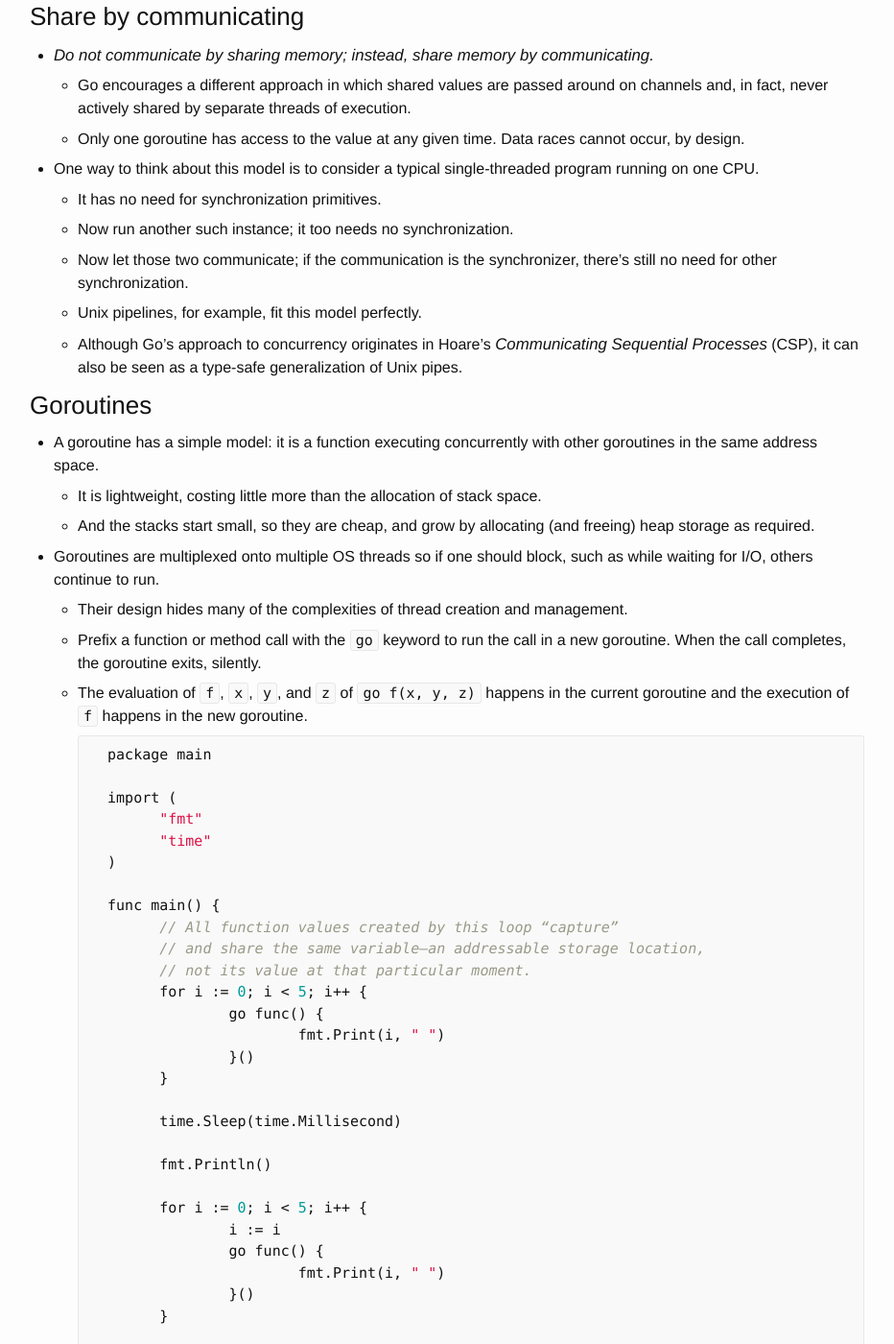
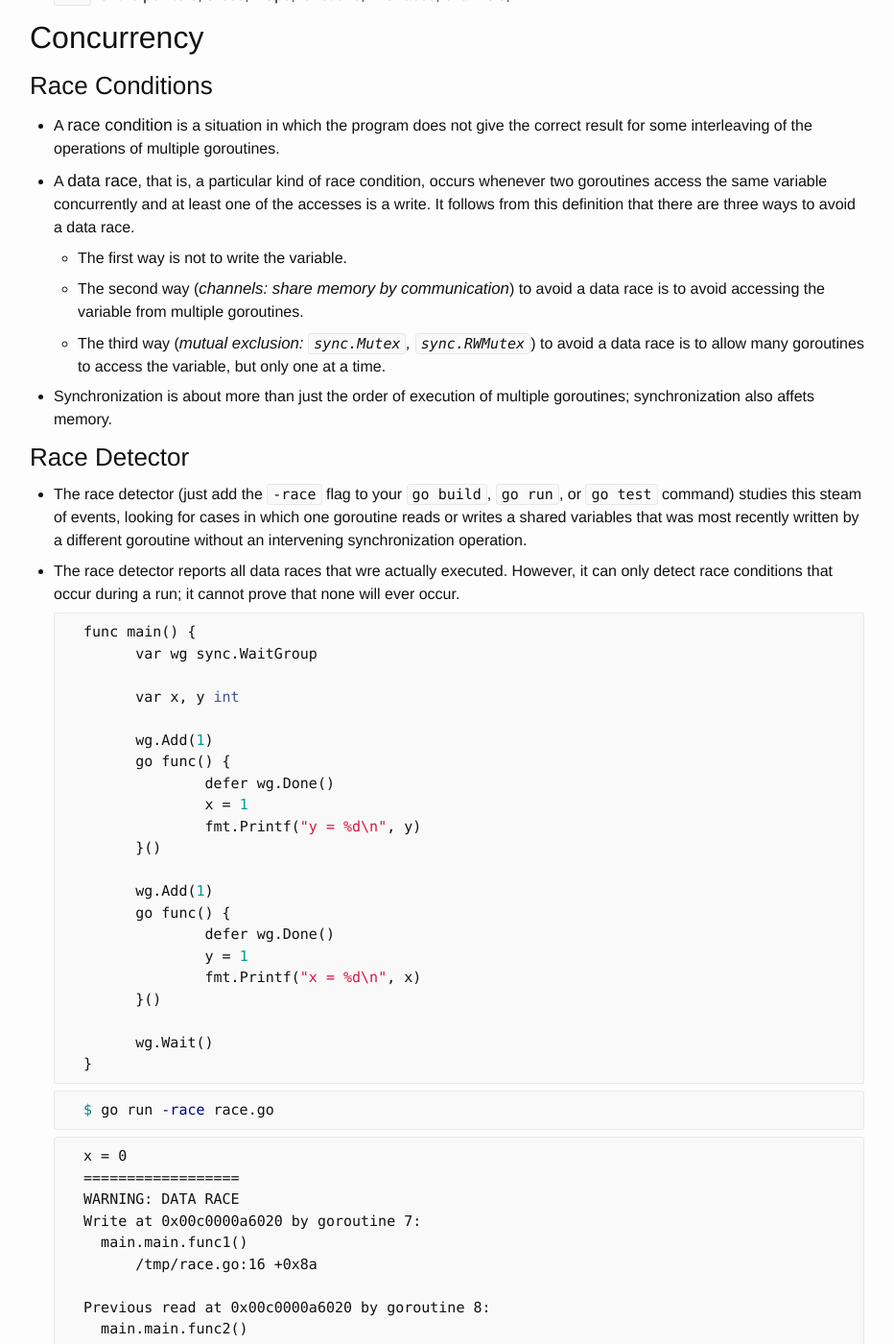
Before and after one commit to ousiax/ousiax.github.io, a Jekyll site: the page built from _posts/2020-04-07-golang-learning-notes.md, in a window 1280 px wide and 1400 px high, scrolled down 23585 px. Shown: the whole window at 96% size, without its empty margins (174-1106 px from the left). Built offline with Jekyll 4.4.1, drawn with Linux system fonts in a browser that asks for light colours; some of the changed text lies outside the part shown.

Commit message:
Update 2020-04-07-golang-learning-notes.md
- Concurrency with Shared Variables

````diff
--- a/_posts/2020-04-07-golang-learning-notes.md
+++ b/_posts/2020-04-07-golang-learning-notes.md
@@ -1106,6 +1106,119 @@ The zero value is:
 
 ## Concurrency
 
+### Race Conditions
+
+- A **race condition** is a situation in which the program does not give the correct result for some interleaving of the operations of multiple goroutines.
+
+- A **data race**, that is, a particular kind of race condition, occurs whenever two goroutines access the same variable concurrently and at least one of the accesses is a write. It follows from this definition that there are three ways to avoid a data race.
+
+    - The first way is not to write the variable.
+
+    - The second way (*channels: share memory by communication*) to avoid a data race is to avoid accessing the variable from multiple goroutines.
+
+    - The third way (*mutual exclusion: `sync.Mutex`, `sync.RWMutex`*) to avoid a data race is to allow many goroutines to access the variable, but only one at a time.
+
+- Synchronization is about more than just the order of execution of multiple goroutines; synchronization also affets memory.
+
+### Race Detector
+
+- The race detector (just add the `-race` flag to your `go build`, `go run`, or `go test` command) studies this steam of events, looking for cases in which one goroutine reads or writes a shared variables that was most recently written by a different goroutine without an intervening synchronization operation.
+
+- The race detector reports all data races that wre actually executed. However, it can only detect race conditions that occur during a run; it cannot prove that none will ever occur.
+
+    ```go
+    func main() {
+    	var wg sync.WaitGroup
+
+    	var x, y int
+
+    	wg.Add(1)
+    	go func() {
+    		defer wg.Done()
+    		x = 1
+    		fmt.Printf("y = %d\n", y)
+    	}()
+
+    	wg.Add(1)
+    	go func() {
+    		defer wg.Done()
+    		y = 1
+    		fmt.Printf("x = %d\n", x)
+    	}()
+
+    	wg.Wait()
+    }
+    ```
+
+    ```sh
+    $ go run -race race.go
+    ```
+
+    ```none
+    x = 0
+    ==================
+    WARNING: DATA RACE
+    Write at 0x00c0000a6020 by goroutine 7:
+      main.main.func1()
+          /tmp/race.go:16 +0x8a
+
+    Previous read at 0x00c0000a6020 by goroutine 8:
+      main.main.func2()
+          /tmp/race.go:24 +0xaa
+
+    Goroutine 7 (running) created at:
+      main.main()
+          /tmp/race.go:14 +0x119
+
+    Goroutine 8 (finished) created at:
+      main.main()
+          /tmp/race.go:21 +0x166
+    ==================
+    ==================
+    WARNING: DATA RACE
+    Read at 0x00c0000a6028 by goroutine 7:
+      main.main.func1()
+          /tmp/race.go:17 +0xaa
+
+    Previous write at 0x00c0000a6028 by goroutine 8:
+      main.main.func2()
+          /tmp/race.go:23 +0x8a
+
+    Goroutine 7 (running) created at:
+      main.main()
+          /tmp/race.go:14 +0x119
+
+    Goroutine 8 (finished) created at:
+      main.main()
+          /tmp/race.go:21 +0x166
+    ==================
+    y = 1
+    Found 2 data race(s)
+    exit status 66
+    ```
+
+### Happen before
+
+- Within a single goroutine, reads and writes must behave as if they executed in the order specified by the program.
+
+- That is, compilers and processors may reorder the reads and writes executed within a single goroutine only when the reordering does not change the behavior within that goroutine as defined by the language specification.
+
+- Because of this reordering, the execution order observed by one goroutine may differ from the order perceived by another.
+
+    - For example, if one goroutine executes `a = 1; b = 2`;, another might observe the updated value of `b` before the updated value of `a`.
+
+- To specify the requirements of reads and writes, we define **happens before**, a partial order on the execution of memory operations in a Go program.
+
+    - If event *e1* happens before event *e2*, then we say that *e2* happens after *e1*.
+
+    - Also, if *e1* does not happen before *e2* and does not happen after *e2*, then we say that *e1* and *e2* **happen concurrently**.
+
+- Within a single goroutine, the happens-before order is the order expressed by the program.
+
+- Programs that modify data being simultaneously accessed by multiple goroutines must serialize such access.
+
+- To serialize access, protect the data with **channel operations** or other **synchronization primitives** such as those in the `sync` and `sync/atomic` packages.
+
 ### Share by communicating
 
 - *Do not communicate by sharing memory; instead, share memory by communicating.*
@@ -1323,7 +1436,9 @@ The zero value is:
 1. [https://golang.google.cn/ref/spec#Iota](https://golang.google.cn/ref/spec#Iota)
 1. [https://stackoverflow.com/questions/24790175/when-is-the-init-function-run](https://stackoverflow.com/questions/24790175/when-is-the-init-function-run)
 1. [https://golang.google.cn/doc/effective\_go.html](https://golang.google.cn/doc/effective_go.html)
+1. [https://golang.google.cn/ref/mem](https://golang.google.cn/ref/mem)
 1. [Capturing Iteration Variables in Go Language](/2017/05/15/capturing-iteration-variables-in-go-language/)
 1. [Errors in Go language](/2017/05/15/errors-in-go-language/)
 1. [Object-oriented Programming in Go Language](/2017/05/21/object-oriented-programming-in-go-language/)
 1. [Goroutines and Channels in Go Lanugage](/2017/06/11/goroutines-and-channels-in-go-lanugage/)
+1. [Concurrency with Shared Variables in Go Language](/2017/06/17/concurrency-with-shared-variables-in-go-language/)
````
Also changed, not shown: other parts of _posts/2020-04-07-golang-learning-notes.md (+1 -1 lines).
